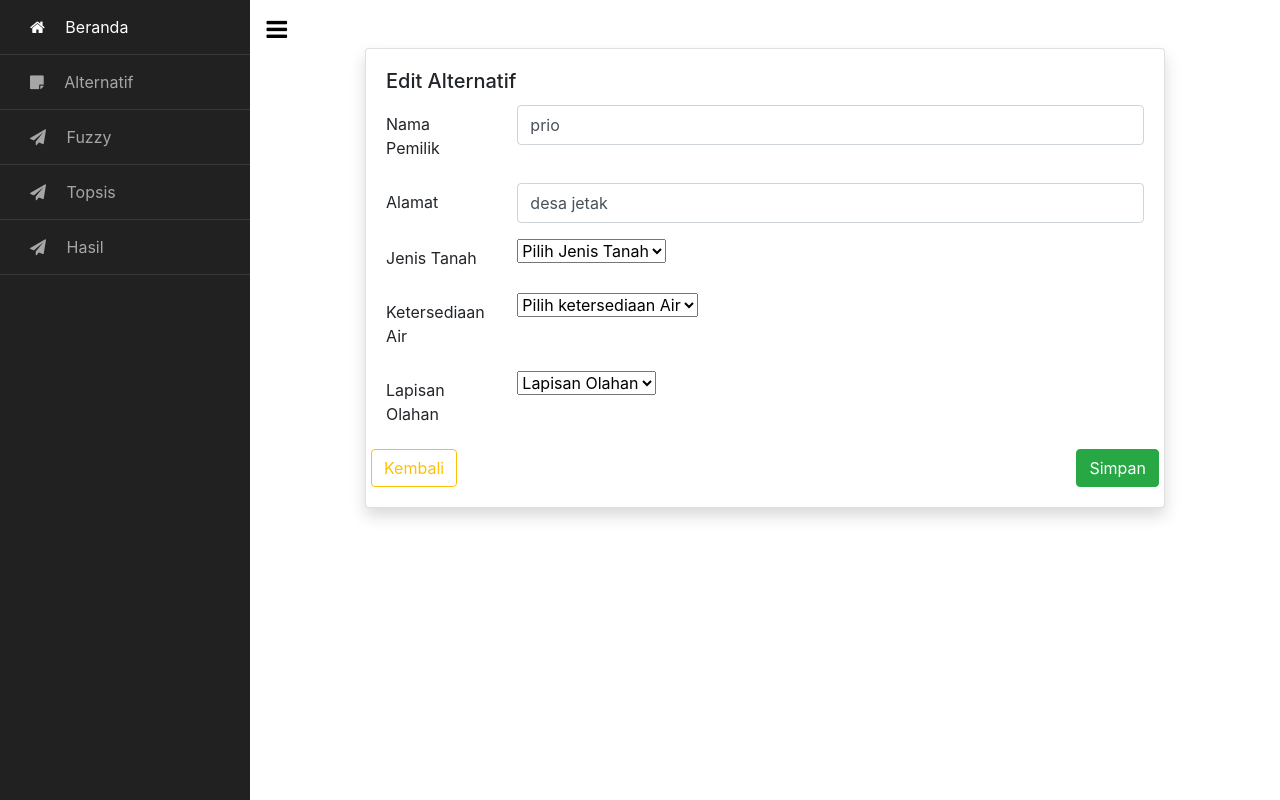
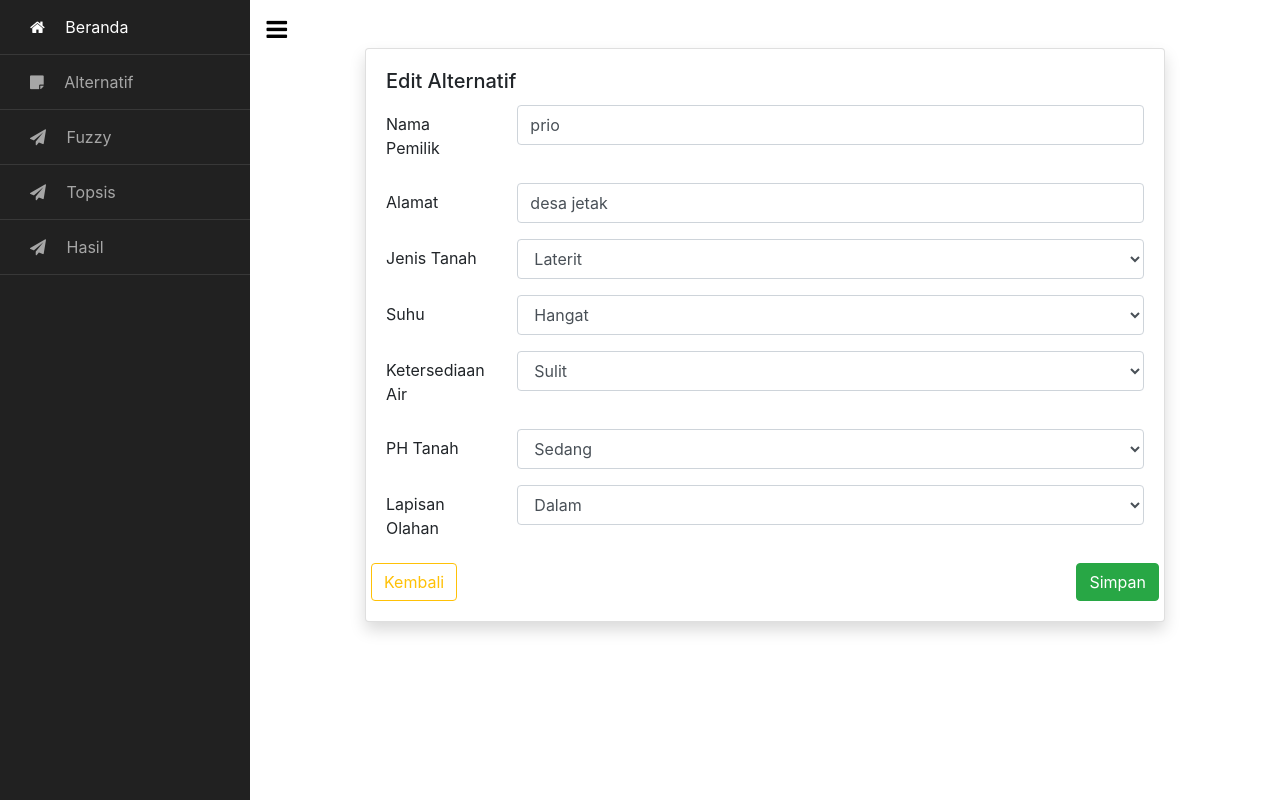
Before and after one commit to irdaislakhuafa/spk_helman_fuzzy_topsis, a PHP site: page /edit_alternatif.php?id=1 in a window 1280 px wide. Shown: the part 66-866 px from the top of the page. Run offline with PHP 8.4, Linux system fonts and the light colour scheme; data comes from the database, SQL or seed files in the repository; some libraries are stand-ins or nearby versions.

Commit message:
modify functionality to edit alternatif

```diff
--- a/edit_alternatif.php
+++ b/edit_alternatif.php
@@ -68,54 +68,104 @@ createHeader("Edit Alternatif");
                             <div class="mb-3 row">
                                 <label for="jenis_tanah" class="col-sm-2 col-form-label text-capitalize">jenis tanah</label>
                                 <div class="col-sm-10">
-                                    <select name="jenis_tanah" id="jenis_tanah" required>
-                                        <option selected value="">Pilih Jenis Tanah</option>
+                                    <select name="jenis_tanah" id="jenis_tanah" class="text-capitalize form-control" required>
+                                        <option value="">Pilih Jenis Tanah</option>
                                         <?php
                                         include "db.php";
                                         $list_jenis_tanah = $conn->query("SELECT id_crips, nama FROM crips, kriteria WHERE crips.id_kriteria = kriteria.id_kriteria AND kriteria.tipe = 'c1'");
                                         $conn->close();
-                                        foreach ($list_jenis_tanah as $i => $v) { ?>
-                                            <option value="<?= $v['id_crips'] ?>"><?= $v["nama"] ?></option>
+                                        foreach ($list_jenis_tanah as $i => $v) {
+                                            if ($v['id_crips'] == $alternatif["c1"]) { ?>
+                                                <option value="<?= $v['id_crips'] ?>" selected><?= $v["nama"] ?></option>
+                                            <?php } else { ?>
+                                                <option value="<?= $v['id_crips'] ?>"><?= $v["nama"] ?></option>
+                                            <? } ?>
                                         <?php }
                                         ?>
                                     </select>
                                 </div>
                             </div>
 
-                            <!-- TODO: added input suhu -->
+                            <!-- Suhu -->
+                            <div class="mb-3 row">
+                                <label for="suhu" class="col-sm-2 col-form-label text-capitalize">Suhu</label>
+                                <div class="col-sm-10">
+                                    <select name="suhu" id="suhu" required class="text-capitalize form-control">
+                                        <option selected value="">Pilih Suhu</option>
+                                        <?php
+                                        include "db.php";
+                                        $list_suhu = $conn->query("SELECT id_crips, nama FROM crips, kriteria WHERE crips.id_kriteria = kriteria.id_kriteria AND kriteria.tipe = 'c2'");
+                                        $conn->close();
+                                        foreach ($list_suhu as $i => $v) {
+                                            if ($v['id_crips'] == $alternatif["c2"]) { ?>
+                                                <option value="<?= $v['id_crips'] ?>" selected><?= $v["nama"] ?></option>
+                                            <?php } else { ?>
+                                                <option value="<?= $v['id_crips'] ?>"><?= $v["nama"] ?></option>
+                                            <? } ?>
+                                        <?php } ?>
+                                    </select>
+                                </div>
+                            </div>
 
                             <!-- ketersediaan air -->
                             <div class="mb-3 row">
                                 <label for="ketersediaan_air" class="col-sm-2 col-form-label text-capitalize">ketersediaan air</label>
                                 <div class="col-sm-10">
-                                    <select name="ketersediaan_air" id="ketersediaan_air" required>
-                                        <option selected value="">Pilih ketersediaan Air</option>
+                                    <select name="ketersediaan_air" id="ketersediaan_air" class="text-capitalize form-control" required>
+                                        <option value="">Pilih ketersediaan Air</option>
                                         <?php
                                         include "db.php";
                                         $list_ketersediaan_air = $conn->query("SELECT id_crips, nama FROM crips, kriteria WHERE crips.id_kriteria = kriteria.id_kriteria AND kriteria.tipe = 'c3'");
                                         $conn->close();
-                                        foreach ($list_ketersediaan_air as $i => $v) { ?>
-                                            <option value="<?= $v['id_crips'] ?>"><?= $v["nama"] ?></option>
+                                        foreach ($list_ketersediaan_air as $i => $v) {
+                                            if ($v['id_crips'] == $alternatif["c3"]) { ?>
+                                                <option value="<?= $v['id_crips'] ?>" selected><?= $v["nama"] ?></option>
+                                            <?php } else { ?>
+                                                <option value="<?= $v['id_crips'] ?>"><?= $v["nama"] ?></option>
+                                            <? } ?>
+                                        <?php } ?>
+                                    </select>
+                                </div>
+                            </div>
+
+                            <!-- PH tanah -->
+                            <div class="mb-3 row">
+                                <label for="ph_tanah" class="col-sm-2 col-form-label text-capitalize">PH tanah</label>
+                                <div class="col-sm-10">
+                                    <select name="ph_tanah" id="ph_tanah" required class="text-capitalize form-control">
+                                        <option selected value="">pilih PH tanah</option>
+                                        <?php
+                                        include "db.php";
+                                        $list_ph_tanah = $conn->query("SELECT id_crips, nama FROM crips, kriteria WHERE crips.id_kriteria = kriteria.id_kriteria AND kriteria.tipe = 'c4'");
+                                        $conn->close();
+                                        foreach ($list_ph_tanah as $i => $v) {
+                                            if ($v['id_crips'] == $alternatif["c4"]) { ?>
+                                                <option value="<?= $v['id_crips'] ?>" selected><?= $v["nama"] ?></option>
+                                            <?php } else { ?>
+                                                <option value="<?= $v['id_crips'] ?>"><?= $v["nama"] ?></option>
+                                            <? } ?>
                                         <?php }
                                         ?>
                                     </select>
                                 </div>
                             </div>
 
-                            <!-- TODO: added input PH tanah -->
-
                             <!-- lapisan olahan -->
                             <div class="mb-3 row">
                                 <label for="lapisan_olahan" class="col-sm-2 col-form-label text-capitalize">lapisan olahan</label>
                                 <div class="col-sm-10">
-                                    <select name="lapisan_olahan" id="lapisan_olahan" required>
-                                        <option selected value="">Lapisan Olahan</option>
+                                    <select name="lapisan_olahan" id="lapisan_olahan" required class="text-capitalize form-control">
+                                        <option selected value="">Pilih Lapisan Olahan</option>
                                         <?php
                                         include "db.php";
                                         $list_lapisan_olahan = $conn->query("SELECT id_crips, nama FROM crips, kriteria WHERE crips.id_kriteria = kriteria.id_kriteria AND kriteria.tipe = 'c5'");
                                         $conn->close();
-                                        foreach ($list_lapisan_olahan as $i => $v) { ?>
-                                            <option value="<?= $v['id_crips'] ?>"><?= $v["nama"] ?></option>
+                                        foreach ($list_lapisan_olahan as $i => $v) {
+                                            if ($v['id_crips'] == $alternatif["c5"]) { ?>
+                                                <option value="<?= $v['id_crips'] ?>" selected><?= $v["nama"] ?></option>
+                                            <?php } else { ?>
+                                                <option value="<?= $v['id_crips'] ?>"><?= $v["nama"] ?></option>
+                                            <? } ?>
                                         <?php }
                                         ?>
                                     </select>
```
